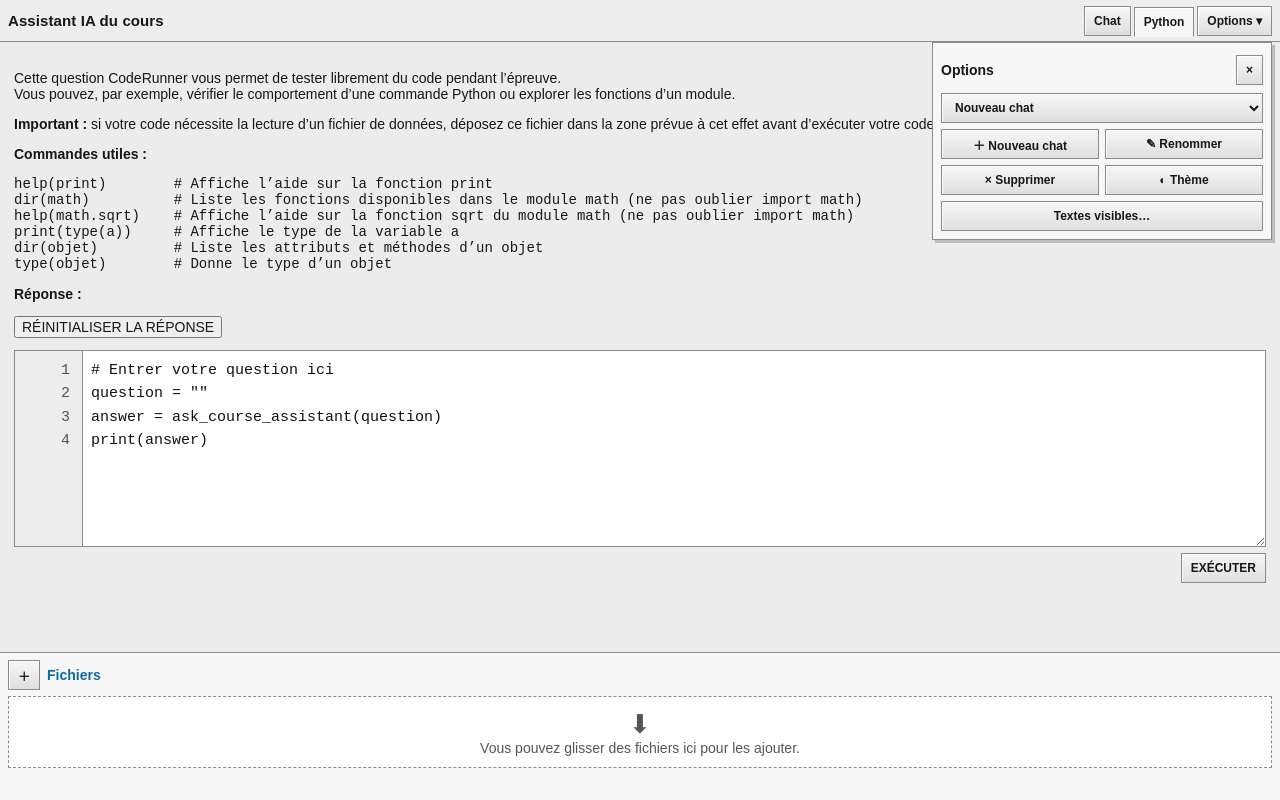
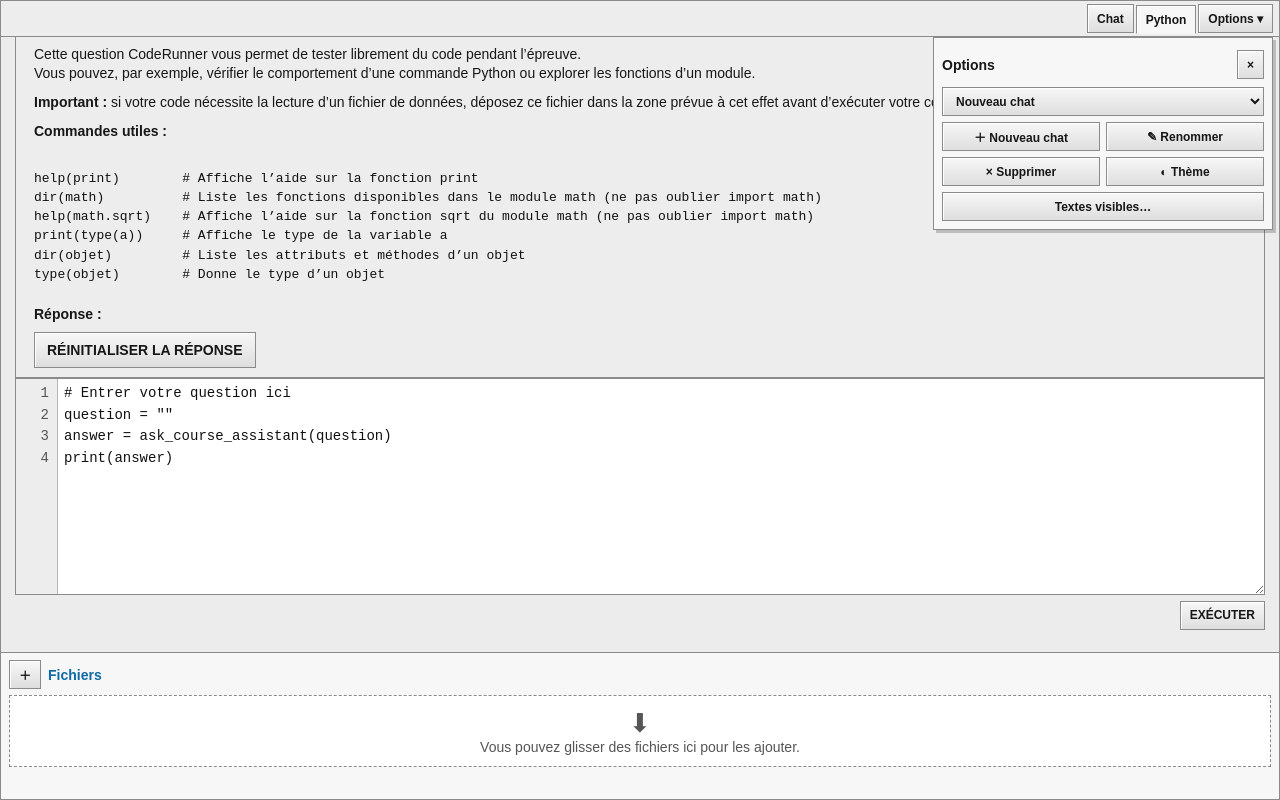
Before and after one commit to noobmaster693/groq-cyberlearn-chatbot, a website: page public/index.html in a window 1280 px wide. Both pictures are taken after a click on the button "Options ▾". Drawn offline with Linux system fonts and the light colour scheme.

Commit message:
Match CodeRunner frame spacing and sharp-corner layout

```diff
--- a/public/legacy.css
+++ b/public/legacy.css
@@ -10,30 +10,30 @@
     }
     *{box-sizing:border-box}
     html,body{height:100%;margin:0;overflow:hidden}
-    body{background:var(--bg);color:var(--text);font-family:Arial,Helvetica,sans-serif;font-size:14px}
+    body{padding:0;background:var(--bg);color:var(--text);font-family:Arial,Helvetica,sans-serif;font-size:14px}
     button,input,textarea,select{font:inherit;color:var(--text)}
     button{cursor:pointer}
-    .app{height:100dvh;display:flex;flex-direction:column;background:var(--bg)}
+    .app{height:100dvh;display:flex;flex-direction:column;border:1px solid var(--line);border-radius:0;background:var(--bg)}
     .topbar{
-      display:flex;align-items:center;justify-content:space-between;gap:8px;
-      min-height:42px;padding:5px 8px;border-bottom:1px solid var(--line);
+      display:flex;align-items:center;justify-content:flex-end;gap:8px;
+      min-height:36px;padding:3px 6px;border-bottom:1px solid var(--line);border-radius:0;
       background:var(--panel2)
     }
-    .brand{font-weight:700;font-size:15px;letter-spacing:.1px}
-    .tabs{display:flex;align-items:flex-end;gap:3px;height:100%}
+    .brand{display:none!important}
+    .tabs{display:flex;align-items:flex-end;gap:2px;height:100%}
     .tab,.legacy-btn,.drawer button,.drawer select{
-      min-height:30px;padding:5px 9px;border:1px solid var(--line);border-radius:0;
+      min-height:29px;padding:5px 9px;border:1px solid var(--line);border-radius:0;
       background:linear-gradient(var(--panel),var(--panel3));color:var(--text);
       box-shadow:inset 1px 1px 0 var(--shadow);font-weight:700;font-size:12px
     }
     .tab.active{background:var(--panel);border-bottom-color:var(--panel);position:relative;top:1px}
     .tab:hover,.legacy-btn:hover,.drawer button:hover{outline:1px solid var(--accent)}
     .main{min-height:0;flex:1;position:relative;overflow:hidden}
-    .view{height:100%;overflow:auto;padding:14px}
+    .view{height:100%;overflow:auto;padding:12px 14px}
     .hidden{display:none!important}
     .drawer{
-      position:absolute;z-index:20;right:8px;top:0;width:min(340px,calc(100% - 16px));
-      padding:8px;border:1px solid var(--line);background:var(--panel);
+      position:absolute;z-index:20;right:6px;top:0;width:min(340px,calc(100% - 12px));
+      padding:8px;border:1px solid var(--line);border-radius:0;background:var(--panel);
       box-shadow:3px 3px 0 #0003
     }
     .drawer-title{display:flex;align-items:center;justify-content:space-between;padding:4px 0 8px;font-weight:700}
@@ -42,15 +42,15 @@
     .drawer .wide{grid-column:1/-1}
     .chat-log{display:flex;flex-direction:column;gap:10px}
     .welcome,.bubble{
-      max-width:920px;padding:9px 11px;border:1px solid var(--line2);background:var(--panel);
+      max-width:920px;padding:9px 11px;border:1px solid var(--line2);border-radius:0;background:var(--panel);
       box-shadow:inset 1px 1px 0 var(--shadow);line-height:1.55
     }
     .message{display:flex}.message.user{justify-content:flex-end}.message.user .bubble{background:var(--panel3)}
     .attached{margin-top:6px;font-size:11px;color:var(--muted)}
-    .codebox{margin:8px 0;border:1px solid var(--line);background:var(--code)}
+    .codebox{margin:8px 0;border:1px solid var(--line);border-radius:0;background:var(--code)}
     .codehead{display:flex;justify-content:space-between;padding:4px 6px;border-bottom:1px solid var(--line);background:var(--panel3);font-size:11px}
     .codebox pre{margin:0;padding:8px;white-space:pre-wrap;color:var(--codeText);font:13px/1.45 "Courier New",monospace}
-    .copy{border:1px solid var(--line);background:var(--panel);font-size:11px}
+    .copy{border:1px solid var(--line);border-radius:0;background:var(--panel);font-size:11px}
     .composer{
       display:flex;gap:6px;padding:8px;border-top:1px solid var(--line);background:var(--panel2)
     }
@@ -58,10 +58,16 @@
       flex:1;min-height:42px;resize:vertical;border:1px solid var(--line);border-radius:0;
       background:var(--output);padding:7px;color:var(--text)
     }
+    .coderunner-workspace{padding:12px 14px;background:var(--bg)}
+    .coderunner-info{width:100%;margin:0;padding:11px 18px 4px;border:1px solid var(--line);border-radius:0;background:var(--panel2)}
+    .coderunner-info p{margin:0 0 10px;line-height:1.35}
+    .coderunner-info pre{margin:28px 0 21px;white-space:pre-wrap;color:var(--codeText);font:13px/1.48 "Courier New",monospace}
+    .response-title{margin-bottom:8px!important}
+    .reset-response{min-height:36px;margin:0 0 5px;padding:6px 12px;border:1px solid var(--line);border-radius:0;background:linear-gradient(var(--panel),var(--panel3));box-shadow:inset 1px 1px 0 var(--shadow);font-weight:700}
     .legacy-workspace{padding:12px;background:var(--bg)}
     .legacy-form{
       display:grid;grid-template-columns:300px minmax(420px,1fr);gap:7px 32px;
-      max-width:1510px;margin:0 auto 10px
+      max-width:none;margin:0 0 10px
     }
     .legacy-input{
       width:100%;height:37px;padding:5px 10px;border:1px solid var(--line);border-radius:0;
@@ -69,20 +75,21 @@
     }
     .span2{grid-column:1/-1}.small{width:250px}.medium{width:345px}.left{grid-column:1}.right{grid-column:2}
     .editor{
-      max-width:1510px;margin:12px auto 0;display:grid;grid-template-columns:68px minmax(0,1fr);
-      min-height:195px;border:1px solid var(--line);background:var(--output)
+      width:100%;max-width:none;margin:0;display:grid;grid-template-columns:42px minmax(0,1fr);
+      min-height:215px;border:1px solid var(--line);border-radius:0;background:var(--output)
     }
+    .coderunner-editor{width:100%;max-width:none;margin:0}
     .gutter{
-      padding:8px 12px;border-right:1px solid var(--line);background:var(--panel2);
-      text-align:right;white-space:pre;color:var(--muted);font:15px/1.55 "Courier New",monospace
+      padding:4px 8px;border-right:1px solid var(--line2);background:var(--panel2);
+      text-align:right;white-space:pre;color:var(--muted);font:14px/1.55 "Courier New",monospace
     }
     .editor textarea{
-      min-height:195px;padding:8px;border:0;outline:0;resize:vertical;background:var(--output);
-      color:var(--codeText);font:15px/1.55 "Courier New",monospace
+      width:100%;min-height:215px;padding:4px 6px;border:0;border-radius:0;outline:0;resize:vertical;background:var(--output);
+      color:var(--codeText);font:14px/1.55 "Courier New",monospace
     }
-    .runrow{max-width:1510px;margin:6px auto;display:flex;justify-content:flex-end;gap:6px}
-    .py-history{max-width:1510px;margin:10px auto 0}
-    .py-record{margin:8px 0;border:1px solid var(--line);background:var(--output)}
+    .runrow{width:100%;max-width:none;margin:6px 0;display:flex;justify-content:flex-end;gap:6px}
+    .py-history{width:100%;max-width:none;margin:10px 0 0}
+    .py-record{margin:8px 0;border:1px solid var(--line);border-radius:0;background:var(--output)}
     .py-record-title{padding:5px 7px;border-bottom:1px solid var(--line);background:var(--panel3);font:12px "Courier New",monospace}
     .py-record pre{margin:0;padding:8px;white-space:pre-wrap;color:var(--codeText);font:14px/1.45 "Courier New",monospace}
     .upload{
@@ -91,19 +98,20 @@
     .upload-title{display:flex;align-items:center;gap:7px;font-weight:700;color:var(--accent)}
     .drop{
       min-height:72px;margin-top:6px;display:grid;place-items:center;text-align:center;
-      border:1px dashed var(--line);background:var(--output);color:var(--muted)
+      border:1px dashed var(--line);border-radius:0;background:var(--output);color:var(--muted)
     }
     .drop.drag{outline:2px solid var(--accent)}
     .drop-arrow{font-size:26px}.chips{display:flex;flex-wrap:wrap;gap:5px;margin-top:6px}
-    .chip{display:flex;align-items:center;gap:5px;padding:4px;border:1px solid var(--line);background:var(--panel2);font-size:11px}
+    .chip{display:flex;align-items:center;gap:5px;padding:4px;border:1px solid var(--line);border-radius:0;background:var(--panel2);font-size:11px}
     .chip img{width:24px;height:24px;object-fit:cover}.chip button{border:0;background:transparent}
     .status{min-height:14px;margin-top:4px;font-size:11px;color:var(--muted)}.error{color:var(--danger)}.ok{color:var(--accent)}
     .modal{position:fixed;inset:0;z-index:40;display:none;place-items:center;padding:16px;background:#0008}.modal.open{display:grid}
-    .modal-box{width:min(850px,100%);max-height:88vh;overflow:auto;padding:10px;border:1px solid var(--line);background:var(--panel)}
+    .modal-box{width:min(850px,100%);max-height:88vh;overflow:auto;padding:10px;border:1px solid var(--line);border-radius:0;background:var(--panel)}
     .modal h2{margin:0 0 9px;font-size:16px}.settings-grid{display:grid;grid-template-columns:1fr 1fr;gap:7px}
     .field{display:grid;gap:3px}.field label{font-size:11px;color:var(--muted)}.field input{padding:6px;border:1px solid var(--line);border-radius:0;background:var(--output)}
     .modal-actions{display:flex;gap:6px;justify-content:flex-end;margin-top:9px}
     @media(max-width:850px){
-      .brand{display:none}.legacy-form{grid-template-columns:1fr;gap:6px}.span2,.left,.right{grid-column:1}.small,.medium{width:100%}
-      .settings-grid{grid-template-columns:1fr}.view{padding:8px}.legacy-workspace{padding:8px}
+      .legacy-form{grid-template-columns:1fr;gap:6px}.span2,.left,.right{grid-column:1}.small,.medium{width:100%}
+      .settings-grid{grid-template-columns:1fr}.view{padding:8px}.legacy-workspace,.coderunner-workspace{padding:8px}
+      .coderunner-info{padding:10px 12px 3px}
     }
```
